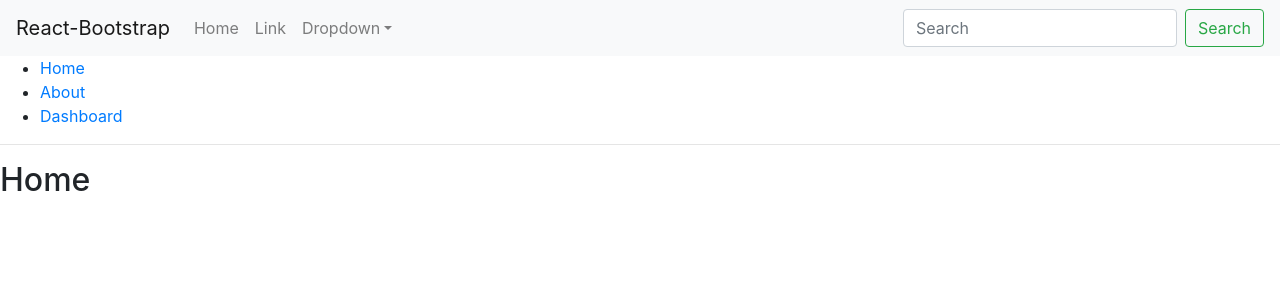
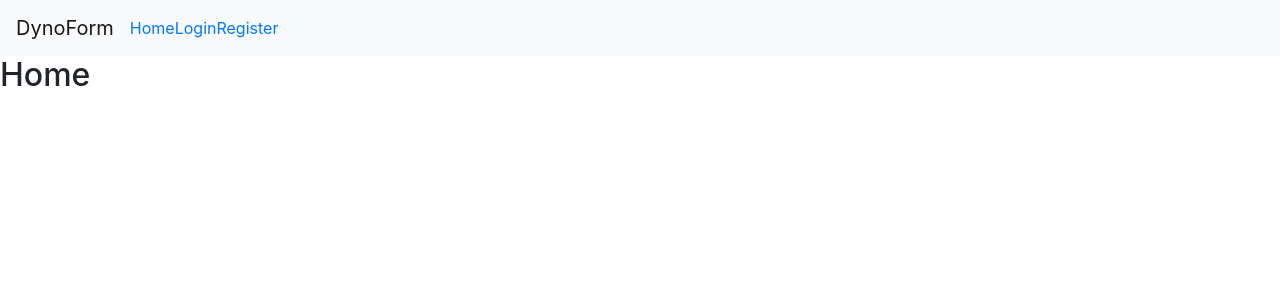
Before and after one commit to AlexCharlton93/react-base-project, a React (Create React App) app: page / in a window 1280 px wide. Shown: the top 300 px of the page. Built offline with nearby package versions, Linux system fonts and the light colour scheme.

Commit message:
Correct way of incorporating react router with react bootstrap

```diff
--- a/src/App.js
+++ b/src/App.js
@@ -2,47 +2,15 @@
 import {
   BrowserRouter as Router,
   Switch,
-  Route,
-  Link
+  Route
 } from "react-router-dom";
-import Header from './Pages/Header/Header'
-
-// This site has 3 pages, all of which are rendered
-// dynamically in the browser (not server rendered).
-//
-// Although the page does not ever refresh, notice how
-// React Router keeps the URL up to date as you navigate
-// through the site. This preserves the browser history,
-// making sure things like the back button and bookmarks
-// work properly.
+import Header from './Pages/header/Header'
 
 export default function BasicExample() {
   return (
     <>
+      <Router>
         <Header />
-    <Router>
-      <div>
-        <ul>
-          <li>
-            <Link to="/">Home</Link>
-          </li>
-          <li>
-            <Link to="/about">About</Link>
-          </li>
-          <li>
-            <Link to="/dashboard">Dashboard</Link>
-          </li>
-        </ul>
-
-        <hr />
-
-        {/*
-          A <Switch> looks through all its children <Route>
-          elements and renders the first one whose path
-          matches the current URL. Use a <Switch> any time
-          you have multiple routes, but you want only one
-          of them to render at a time
-        */}
           <Switch>
             <Route exact path="/">
               <Home />
@@ -54,7 +22,6 @@
               <Dashboard />
             </Route>
           </Switch>
-      </div>
       </Router>
     </>
   );
--- a/src/Pages/Header/Header.js
+++ b/src/Pages/Header/Header.js
@@ -1,37 +1,20 @@
 import React from "react";
 import Navbar from 'react-bootstrap/Navbar';
 import Nav from 'react-bootstrap/Nav';
-import NavDropdown from 'react-bootstrap/NavDropdown';
-import Form from 'react-bootstrap/Form';
-import FormControl from 'react-bootstrap/FormControl';
-import Button from 'react-bootstrap/Button';
+import { Link } from "react-router-dom";
 
 export default function Header() {
   return (
     <>
       <Navbar bg="light" expand="lg">
-        <Navbar.Brand href="#home">React-Bootstrap</Navbar.Brand>
+        <Navbar.Brand href="home">DynoForm</Navbar.Brand>
         <Navbar.Toggle aria-controls="basic-navbar-nav" />
         <Navbar.Collapse id="basic-navbar-nav">
           <Nav className="mr-auto">
-            <Nav.Link href="#home">Home</Nav.Link>
-            <Nav.Link href="#link">Link</Nav.Link>
-            <NavDropdown title="Dropdown" id="basic-nav-dropdown">
-              <NavDropdown.Item href="#action/3.1">Action</NavDropdown.Item>
-              <NavDropdown.Item href="#action/3.2">
-                Another action
-              </NavDropdown.Item>
-              <NavDropdown.Item href="#action/3.3">Something</NavDropdown.Item>
-              <NavDropdown.Divider />
-              <NavDropdown.Item href="#action/3.4">
-                Separated link
-              </NavDropdown.Item>
-            </NavDropdown>
+            <Link to="/">Home</Link>
+            <Link to="/login">Login</Link>
+            <Link to="/register">Register</Link>
           </Nav>
-          <Form inline>
-            <FormControl type="text" placeholder="Search" className="mr-sm-2" />
-            <Button variant="outline-success">Search</Button>
-          </Form>
         </Navbar.Collapse>
       </Navbar>
     </>
--- a/src/scss/index.scss
+++ b/src/scss/index.scss
@@ -1,2 +1,4 @@
+// External
 @import "~bootstrap/scss/bootstrap";
+
 @import "variables.scss";
```
Also changed, not shown: src/common/routes/routes.js (added). Lines whose indentation alone changed are shown as unchanged.
